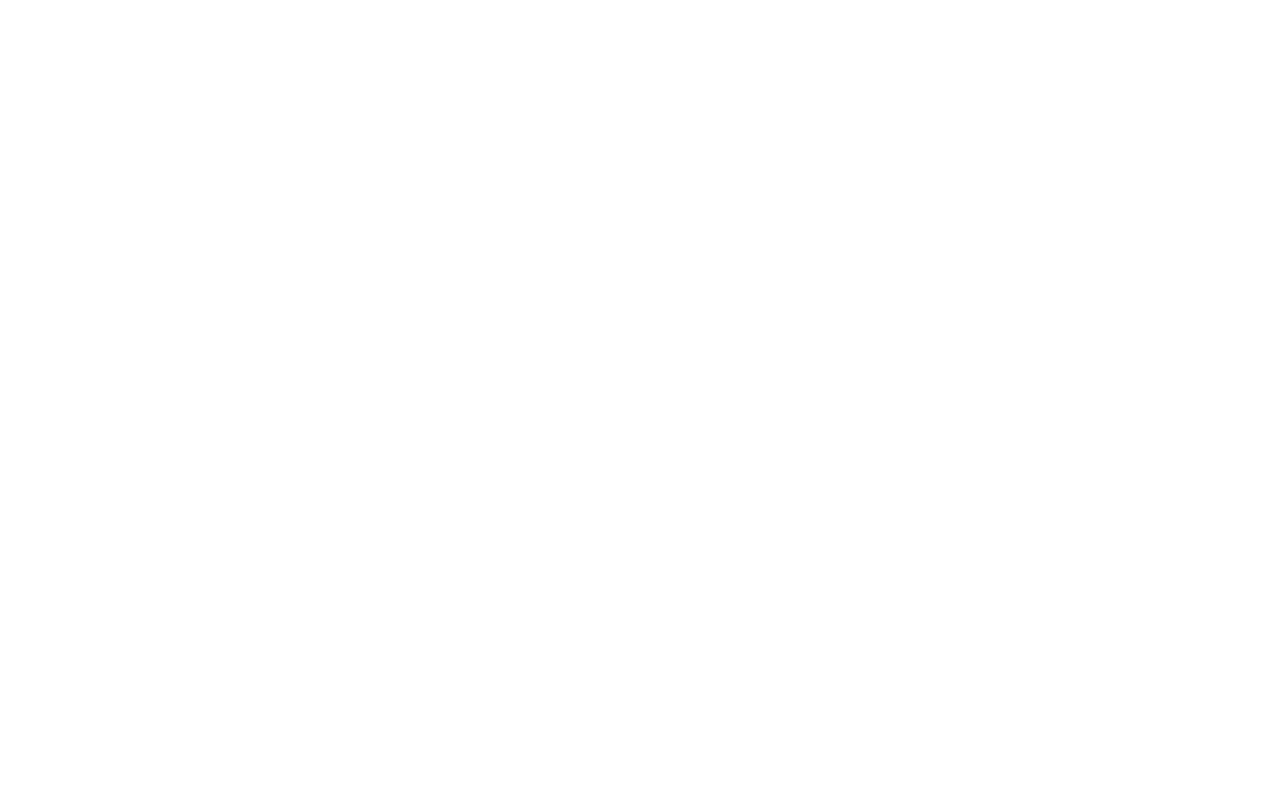
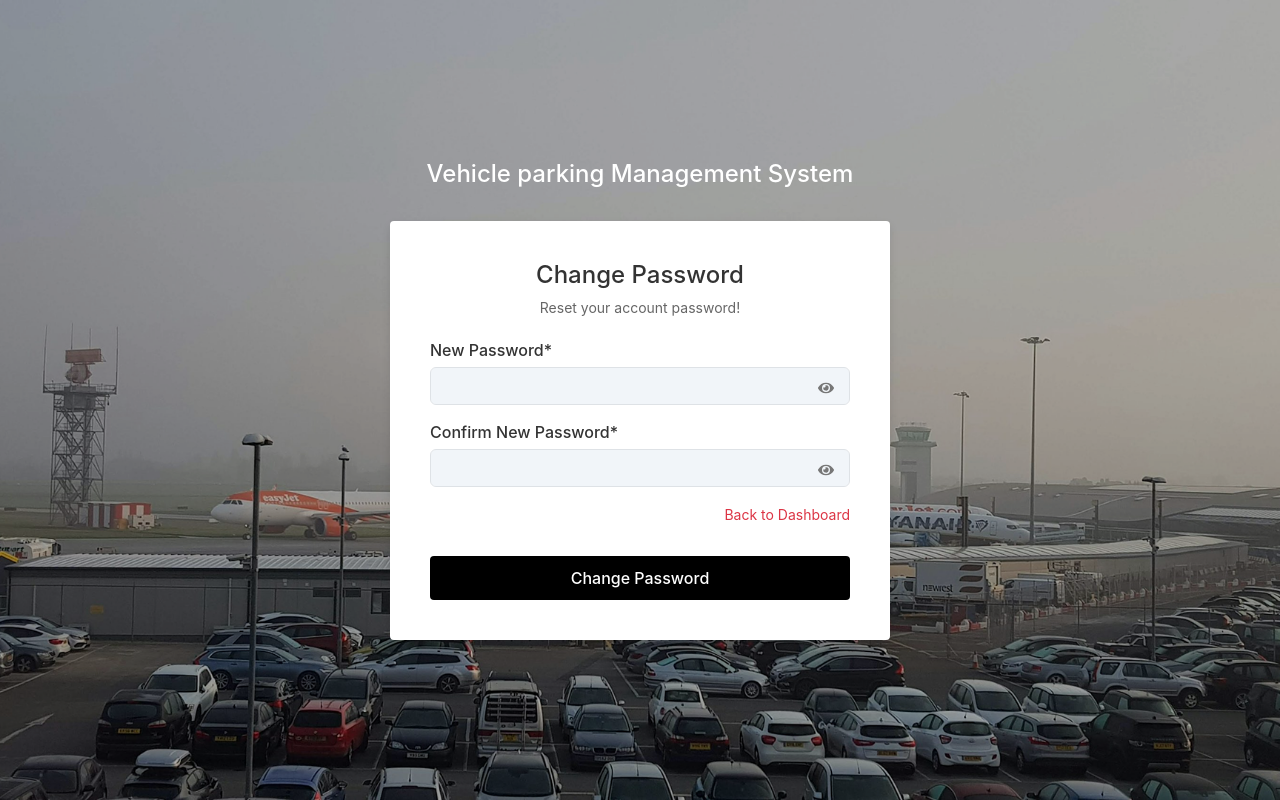
Before and after one commit to riyanseevaghasiya1/parking-managemnt, a React (Create React App) app: page /change-password in a window 1280 px wide. Built offline with nearby package versions, Linux system fonts and the light colour scheme.

Commit message:
riyansee24-07

```diff
--- a/src/App.js
+++ b/src/App.js
@@ -10,7 +10,7 @@
 import Login from './components/Login';
 import ForgotPassword from './components/ForgotPassword';
 import OTPVerification from './components/OTPVerification';
-import ChangePassword from './components/ChangePassword';
+import ChangePasswordPage from './components/ChangePasswordPage.js';
 import Dashboard from '../src/Pages/Dashboard';
 import Profile from '../src/Pages/Profile';
 import Layout from './components/Layout';
@@ -36,7 +36,7 @@
               <Route path="/" element={<Login />} />
               <Route path="/forgot-password" element={<ForgotPassword />} />
               <Route path="/otp-verification" element={<OTPVerification />} />
-              <Route path="/change-password" element={<ChangePassword />} />
+              <Route path="/change-password" element={<ChangePasswordPage/>} />
               {/* Protected Routes with Layout */}
               <Route element={<ProtectedRoute><Layout /></ProtectedRoute>}>
                 <Route path="/dashboard" element={<Dashboard />} />
--- /dev/null
+++ b/src/components/ChangePasswordPage.js
@@ -0,0 +1,149 @@
+import React, { useState } from 'react';
+import { Formik, Form, Field } from 'formik';
+import { Link, useNavigate } from 'react-router-dom';
+import FormContainer from './FormContainer';
+import PasswordInput from './PasswordInput';
+import { changePasswordSchema } from '../utils/validationSchemas';
+import { useAuth } from '../contexts/AuthContext';
+
+const ChangePassword = () => {
+  const navigate = useNavigate();
+  const { user } = useAuth();
+  const [error, setError] = useState('');
+  const [success, setSuccess] = useState('');
+  const [isLoading, setIsLoading] = useState(false);
+
+  const handleSubmit = async (values, { setSubmitting, resetForm }) => {
+    setError('');
+    setSuccess('');
+    setIsLoading(true);
+
+    try {
+      // Here you would typically make an API call to change password
+      // For demo purposes, we'll simulate the API call
+
+      // Simulate API call delay
+      await new Promise(resolve => setTimeout(resolve, 1500));
+
+      // You would make actual API call here like:
+      // const response = await changePasswordAPI({
+      //   currentPassword: values.currentPassword,
+      //   newPassword: values.newPassword,
+      //   userId: user.id
+      // });
+
+      // For demo, we'll assume success
+      const mockResponse = { success: true };
+
+      if (mockResponse.success) {
+        setSuccess('Password changed successfully! You will be redirected to login.');
+        resetForm();
+
+        // Redirect to login after 2 seconds
+        setTimeout(() => {
+          navigate('/login');
+        }, 2000);
+      } else {
+        setError('Failed to change password. Please try again.');
+      }
+
+    } catch (err) {
+      // Handle different types of errors
+      if (err.message.includes('Current password is incorrect')) {
+        setError('Current password is incorrect. Please try again.');
+      } else if (err.message.includes('Password requirements')) {
+        setError('New password does not meet requirements.');
+      } else if (err.message.includes('Network error')) {
+        setError('Network error. Please check your connection and try again.');
+      } else {
+        setError(err.message || 'An error occurred while changing password. Please try again.');
+      }
+    } finally {
+      setIsLoading(false);
+      setSubmitting(false);
+    }
+  };
+
+  return (
+    <FormContainer>
+      <div className="form-header">
+        <h2>Change Password</h2>
+        <p>Reset your account password!</p>
+      </div>
+
+      {error && (
+        <div className="alert alert-danger" role="alert">
+          {error}
+        </div>
+      )}
+
+      {success && (
+        <div className="alert alert-success" role="alert">
+          {success}
+        </div>
+      )}
+
+      <Formik
+        initialValues={{
+          currentPassword: '',
+          newPassword: '',
+          confirmPassword: ''
+        }}
+        validationSchema={changePasswordSchema}
+        onSubmit={handleSubmit}
+      >
+        {({ values, errors, touched, handleChange, handleBlur, isSubmitting }) => (
+          <Form>
+
+
+            <PasswordInput
+              label="New Password*"
+              name="newPassword"
+              value={values.newPassword}
+              onChange={handleChange}
+              onBlur={handleBlur}
+              error={errors.newPassword}
+              touched={touched.newPassword}
+              placeholder="Enter your new password"
+              disabled={isLoading}
+            />
+
+            <PasswordInput
+              label="Confirm New Password*"
+              name="confirmPassword"
+              value={values.confirmPassword}
+              onChange={handleChange}
+              onBlur={handleBlur}
+              error={errors.confirmPassword}
+              touched={touched.confirmPassword}
+              placeholder="Confirm your new password"
+              disabled={isLoading}
+            />
+
+            <div className="form-bottom">
+              <Link
+                to="/dashboard"
+                className="form-link"
+                style={{marginBottom:"20px"}}
+              >
+                Back to Dashboard
+              </Link>
+            </div>
+
+            <button
+              type="submit"
+              className="form-btn"
+              disabled={isLoading || isSubmitting}
+            >
+              {isLoading ? 'Changing Password...' : 'Change Password'}
+            </button>
+          </Form>
+        )}
+      </Formik>
+
+
+    </FormContainer>
+  );
+};
+
+export default ChangePassword;
--- a/src/components/PasswordInput.js
+++ b/src/components/PasswordInput.js
@@ -44,5 +44,4 @@
     </div>
   );
 };
-
 export default PasswordInput;
--- a/src/styles/ParkingDashboard.css
+++ b/src/styles/ParkingDashboard.css
@@ -231,7 +231,7 @@
   /* Minimum width for each section */
   padding: 0 5px;
   position: relative;
-  border-left: 1px dashed #ddd;
+  /* border-left: 1px dashed #ddd; */
   /* Vertical dotted line separator */
 }
 
```
